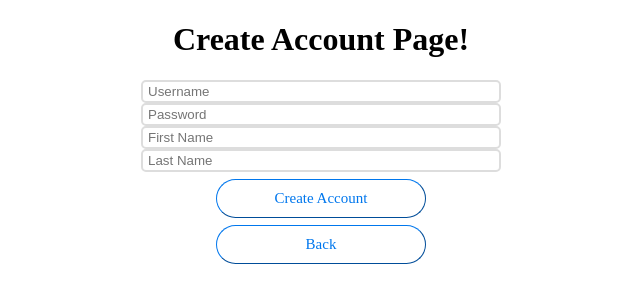
After one commit to JavierGolpeJ10/MoneyTrackerWebsite, a Django app: page /create_account/ in a window 1280 px wide. The commit adds this page. Shown: the top 303 px of the page, without its empty margins (319-959 px from the left). Run offline with Django 5.2, Linux system fonts and the light colour scheme.

Commit message:
Created Create Account Page
added CreateAccountPage in views
cut some model fields

```diff
--- a/MoneyTrackerWebsite/urls.py
+++ b/MoneyTrackerWebsite/urls.py
@@ -16,10 +16,12 @@ Including another URLconf
 """
 from django.contrib import admin
 from django.urls import path
-from Money_Tracker_app.views import LoginPage, HomePage
+from Money_Tracker_app.views import LoginPage, HomePage, CreateAccountPage
 
 urlpatterns = [
     path('admin/', admin.site.urls),
     path('', LoginPage.as_view()),
     path('home/', HomePage.as_view()),
+    path('create_account/', CreateAccountPage.as_view()),
+
 ]
--- a/Money_Tracker_app/views.py
+++ b/Money_Tracker_app/views.py
@@ -33,3 +33,10 @@ class LoginPage(Page):
 class HomePage(Page):
     def get(self, request):
         return render(request, "home_page.html")
+
+class CreateAccountPage(Page):
+    def get(self, request):
+        return render(request, "create_account.html")
+
+    def post(self, request):
+        return redirect("/home/")
--- /dev/null
+++ b/templates/create_account.html
@@ -0,0 +1,66 @@
+<!DOCTYPE html>
+<html lang="en">
+<head>
+    <meta charset="UTF-8">
+    <title>Create Account</title>
+    <style>
+        *{
+            box-sizing: border-box;
+        }
+
+        .main{
+            max-width: 360px;
+            text-align: center;
+            margin: 0 auto;
+        }
+
+        form input{
+            width: 100%;
+            font-family:"Apple Braille", Arial, sans-serif;
+            background-color: transparent;
+            color: #0077ED;
+            border: 2px solid #ddd;
+            padding: 2px 5px;
+            border-radius: 5px;
+        }
+
+            #button {
+            margin-top: 7px;
+            transition: all 0.4s ease;
+            font-size: 15px;
+            font-family: "Apple Braille";
+            padding: 10px;
+            width: 210px;
+            color: #0077ED;
+            background-color: Transparent;
+            border-color: #0077ED;/* top | right | bottom | left */
+            border-width:1px 1px 1px 1px;
+            border-radius: 20px;
+        }
+
+        #button:hover {
+            cursor: pointer;
+            color: #fff;
+            background-color: #0077ED;
+        }
+    </style>
+</head>
+<body>
+<div class="main">
+    <h1>Create Account Page!</h1>
+    <form>
+        {% csrf_token %}
+        <div class="user">
+            <input type="text" name="username" class="input" placeholder="Username">
+            <input type="password" name="password" class="input" placeholder="Password">
+        </div>
+        <div class="personal">
+            <input type="text" name="first_name" class="input" placeholder="First Name">
+            <input type="text" name="last_name" class="input" placeholder="Last Name">
+        </div>
+        <button type="submit" id="button">Create Account</button>
+        <button type="button" id="button" onclick="window.location.href=/login_page/">Back</button>
+    </form>
+</div>
+</body>
+</html>
```
Also changed, not shown: Money_Tracker_app/models.py (+7 -7 lines), templates/login_page.html (+18 -7 lines).
